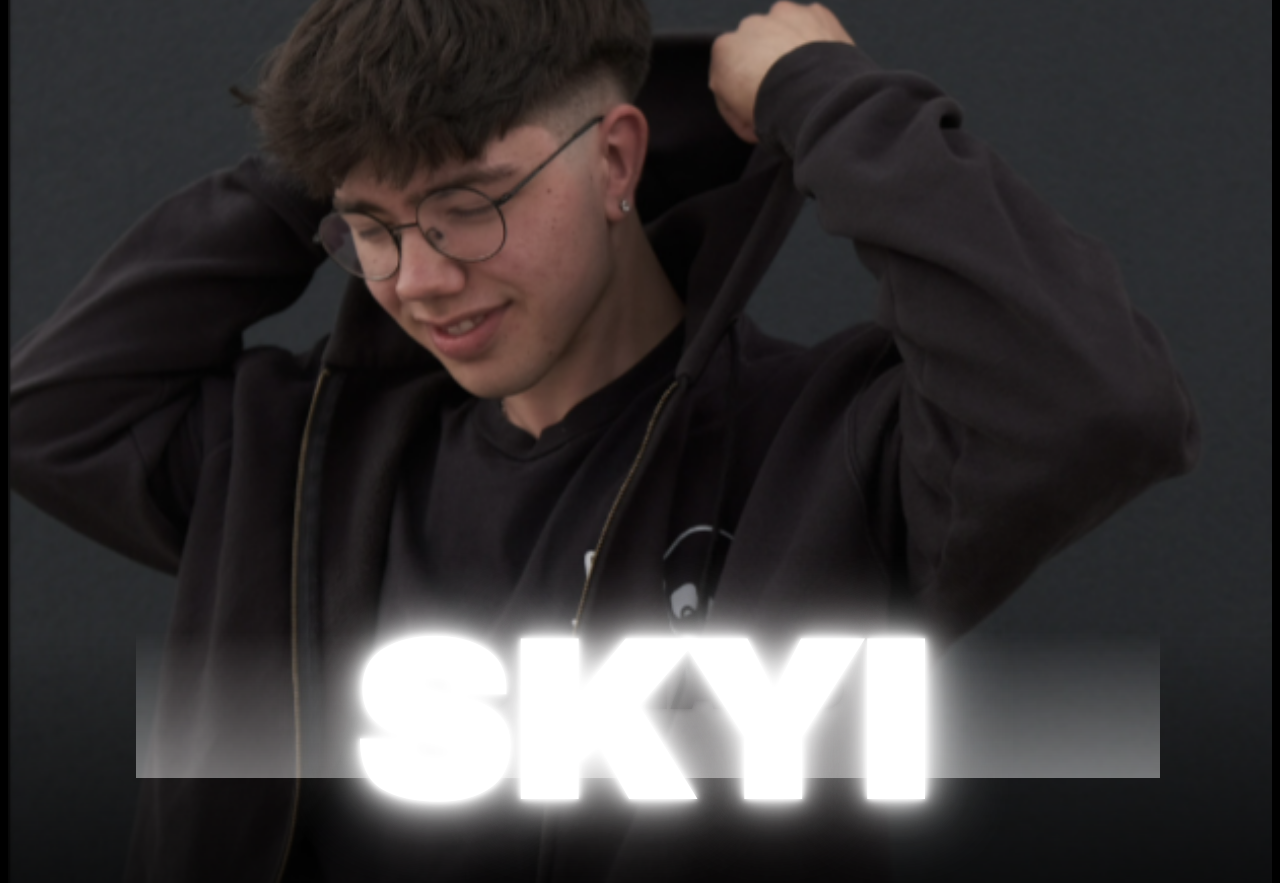
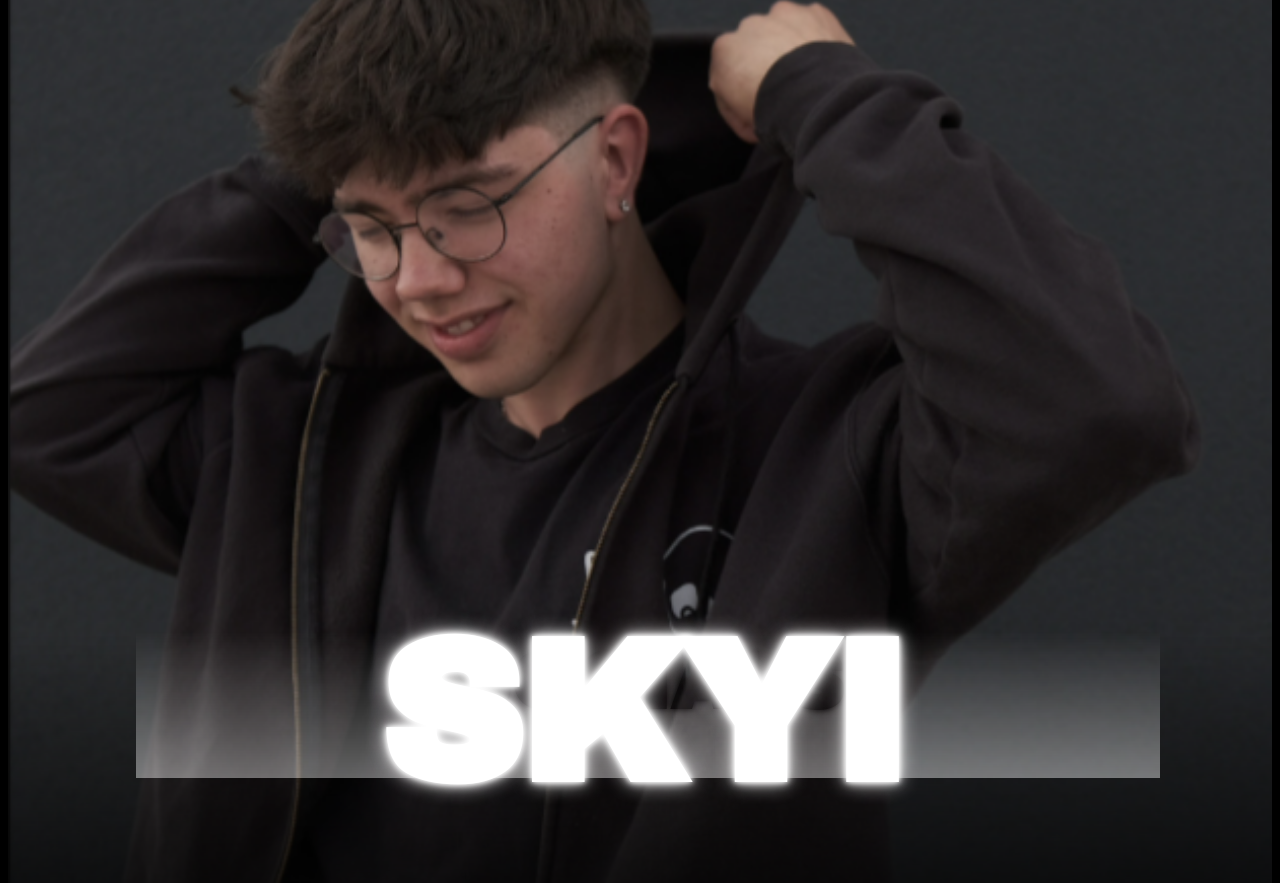
Before and after one commit to tobiaszaniewski-max/skyi, a plain HTML site: page index.html in a window 1280 px wide. Shown: the part 282-1165 px from the top of the page. Drawn offline with Linux system fonts and the light colour scheme.

Commit message:
Update skyi.css

```diff
--- a/skyi.css
+++ b/skyi.css
@@ -6,15 +6,13 @@ header{
   font-family: "Archivo Black", sans-serif;
   font-weight: 400;
   font-style: normal;
-  font-size: 220px;
+  font-size: 200px;
   letter-spacing: -5px;
   font-weight: bold;
   text-shadow:
                 0 0 5px rgb(255, 255, 255),
                 0 0 10px rgb(255, 255, 255),
-                0 0 20px rgb(255, 255, 255),
-                0 0 40px rgb(255, 255, 255),
-                0 0 80px rgb(255, 255, 255);
+                0 0 20px rgb(255, 255, 255);
   display: flex;
   justify-content: center;
   height: 80px;
@@ -47,6 +45,7 @@ font-size:20px;
 }
 
 .button{
+  color: black;
   background-color: white;
   margin: 40px;
   font-family: "Archivo Black", sans-serif;
```
